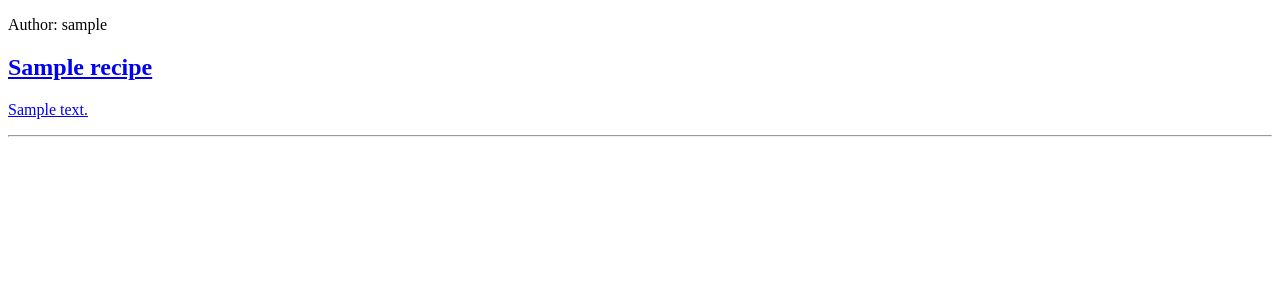
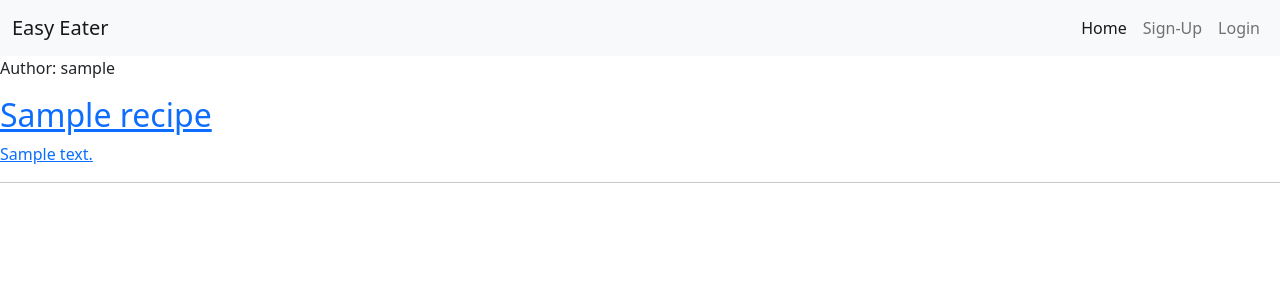
Before and after one commit to AliOKeeffe/PP4_My_Meal_Planner, a Django app: template templates/index.html in a window 1280 px wide. Shown: the top 300 px of the page. Run offline with Django 3.2, Linux system fonts and the light colour scheme; the template is opened without the code that fills it: values that come from a table or form of the project are taken from there, others are empty; tables that the repository leaves empty hold one stand-in row (values such as "Sample post"); parts of the project's set-up code (start-up, migrations or seed data) failed here and were passed over.

Commit message:
Install allauth and add urls, add bootstrap5 cdn and create outline navbar

```diff
--- a/mealplanner/urls.py
+++ b/mealplanner/urls.py
@@ -20,4 +20,5 @@ urlpatterns = [
     path('admin/', admin.site.urls),
     path('summernote/', include('django_summernote.urls')),
     path('', include('eateasy.urls'), name='recipe.urls'),
+    path('accounts/', include('allauth.urls')),
 ]
--- a/requirements.txt
+++ b/requirements.txt
@@ -3,8 +3,13 @@ cloudinary==1.29.0
 dj-database-url==0.5.0
 dj3-cloudinary-storage==0.0.6
 Django==3.2.13
+django-allauth==0.51.0
 django-summernote==0.8.20.0
 gunicorn==20.1.0
+oauthlib==3.2.0
 psycopg2==2.9.3
+PyJWT==2.4.0
+python3-openid==3.2.0
 pytz==2022.1
+requests-oauthlib==1.3.1
 sqlparse==0.4.2
--- a/templates/base.html
+++ b/templates/base.html
@@ -2,20 +2,40 @@
 
 <!DOCTYPE html>
 <html lang="en">
+
 <head>
     <meta charset="UTF-8">
     <meta http-equiv="X-UA-Compatible" content="IE=edge">
     <meta name="viewport" content="width=device-width, initial-scale=1.0">
-    <title>Document</title>
-</head>
-<body>
+    <link href="https://cdn.jsdelivr.net/npm/bootstrap@5.2.0-beta1/dist/css/bootstrap.min.css" rel="stylesheet"
+        integrity="sha384-0evHe/X+R7YkIZDRvuzKMRqM+OrBnVFBL6DOitfPri4tjfHxaWutUpFmBp4vmVor" crossorigin="anonymous">
+    <script src="https://cdn.jsdelivr.net/npm/bootstrap@5.2.0-beta1/dist/js/bootstrap.bundle.min.js"
+        integrity="sha384-pprn3073KE6tl6bjs2QrFaJGz5/SUsLqktiwsUTF55Jfv3qYSDhgCecCxMW52nD2" crossorigin="anonymous">
+    </script>
+    <link rel="stylesheet" href="{% static 'css/style.css' %}">
+    <title>Easy Eater</title>
 </head>
 
 <body>
-
         <!-- Navigation -->
 
-    <nav>
+        <nav class="navbar bg-light navbar-expand-sm">
+            <div class="container-fluid">
+                <a class="navbar-brand" href="#">Easy Eater</a>
+                <ul class="navbar-nav ms-auto mb-2 mb-lg-0">
+                    <li class="nav-item">
+                        <a class="nav-link active" aria-current="page" href="#">Home</a>
+                    </li>
+                    <li class="nav-item">
+                        <a class="nav-link" href="#">Sign-Up</a>
+                    </li>
+                    <li class="nav-item">
+                        <a class="nav-link" href="#">Login</a>
+                    </li>
+                </ul>
+                <button class="navbar-toggler" type="button" data-bs-toggle="collapse" data-bs-target="#navbarText"></button>
+            </div>
+
 
         </nav>
 
```
Also changed, not shown: mealplanner/settings.py (+11 -0 lines). Lines whose indentation alone changed are shown as unchanged.
